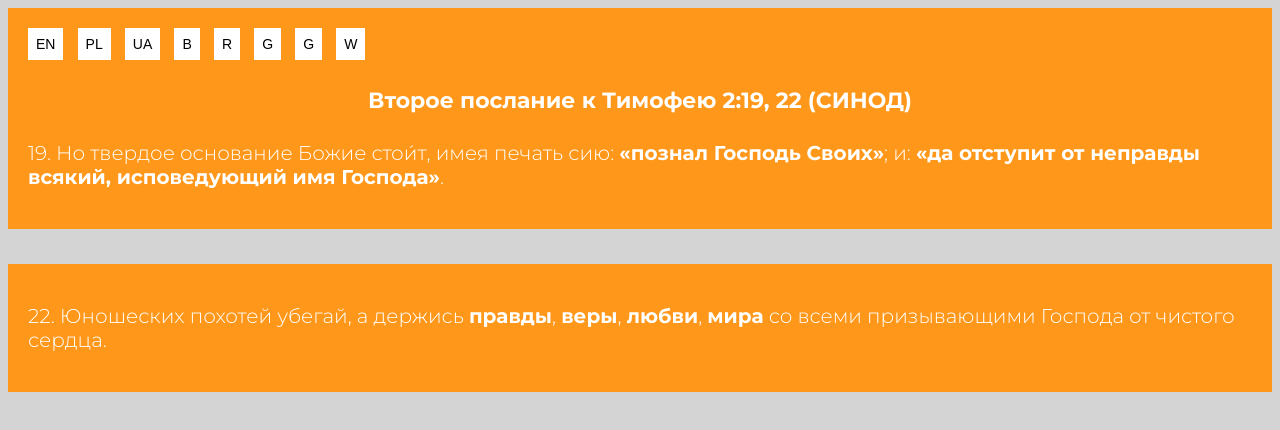
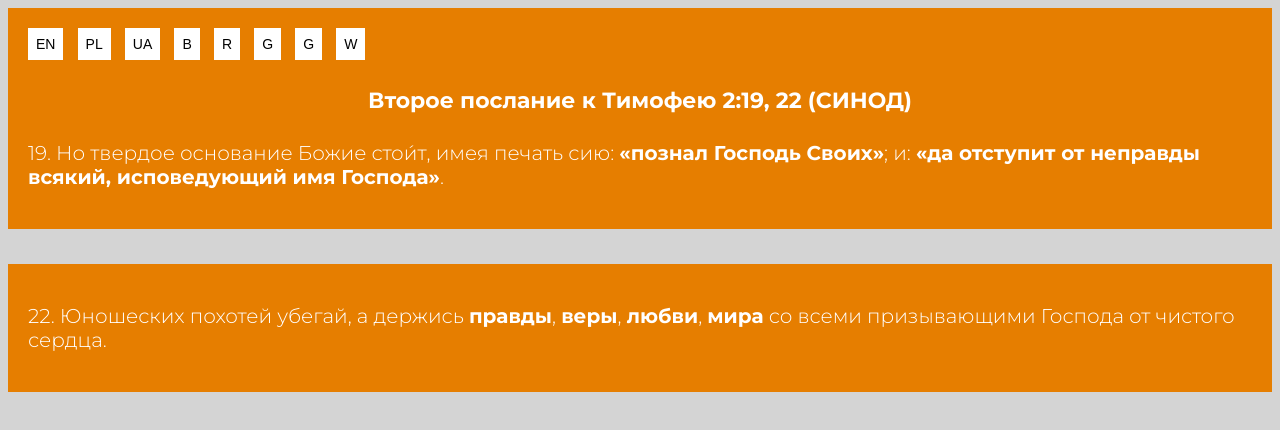
Before and after one commit to mr-front-end-dev/Bible-Verses-o--RU, a plain HTML site: page index.html in a window 1280 px wide. Drawn offline with Linux system fonts and the light colour scheme.

Commit message:
Updated color orange

```diff
--- a/css/main.css
+++ b/css/main.css
@@ -1,5 +1,5 @@
 .main {
-  background-color: hsl(33, 100%, 55%);
+  background-color: hsl(33, 100%, 45%);
 }
 
 .div__underline--lightgrey {
```
